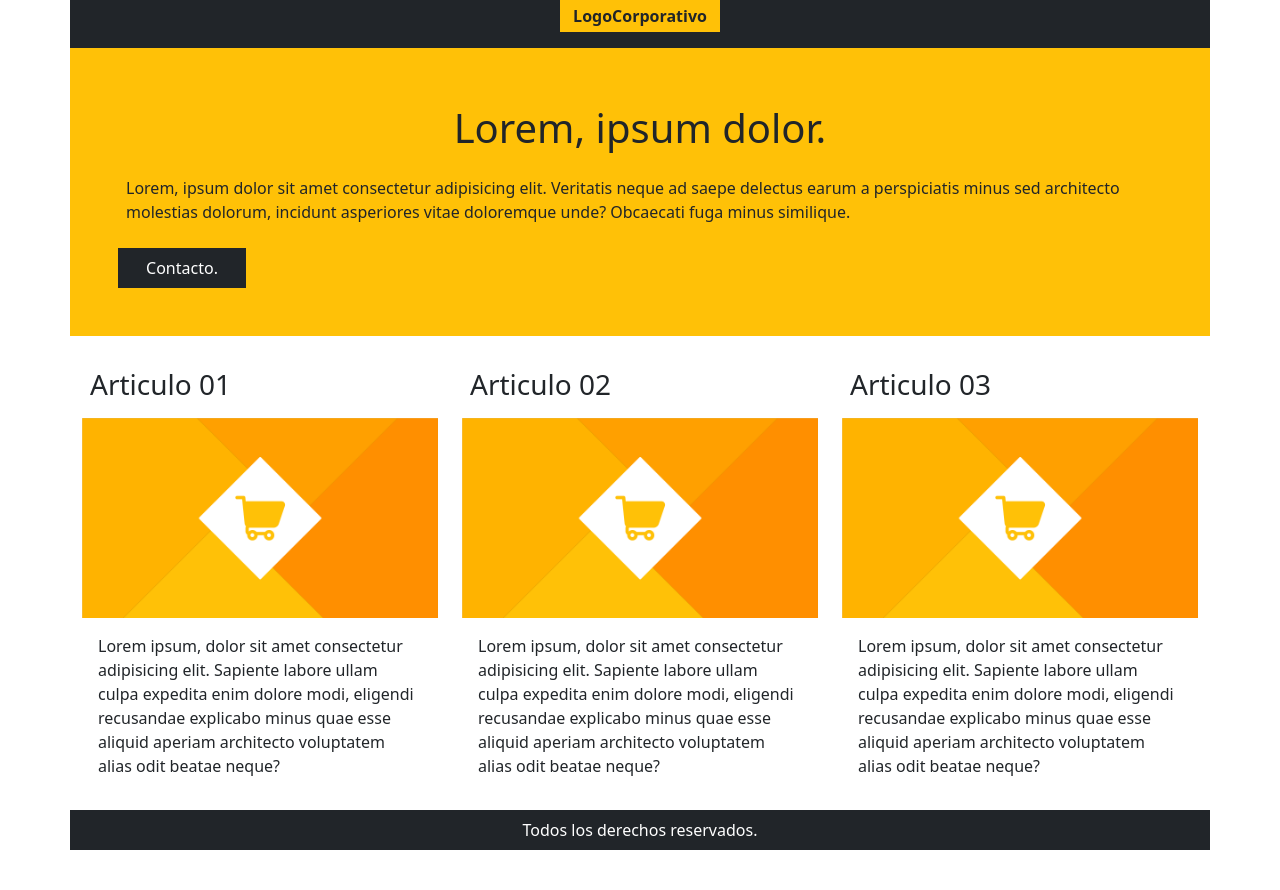
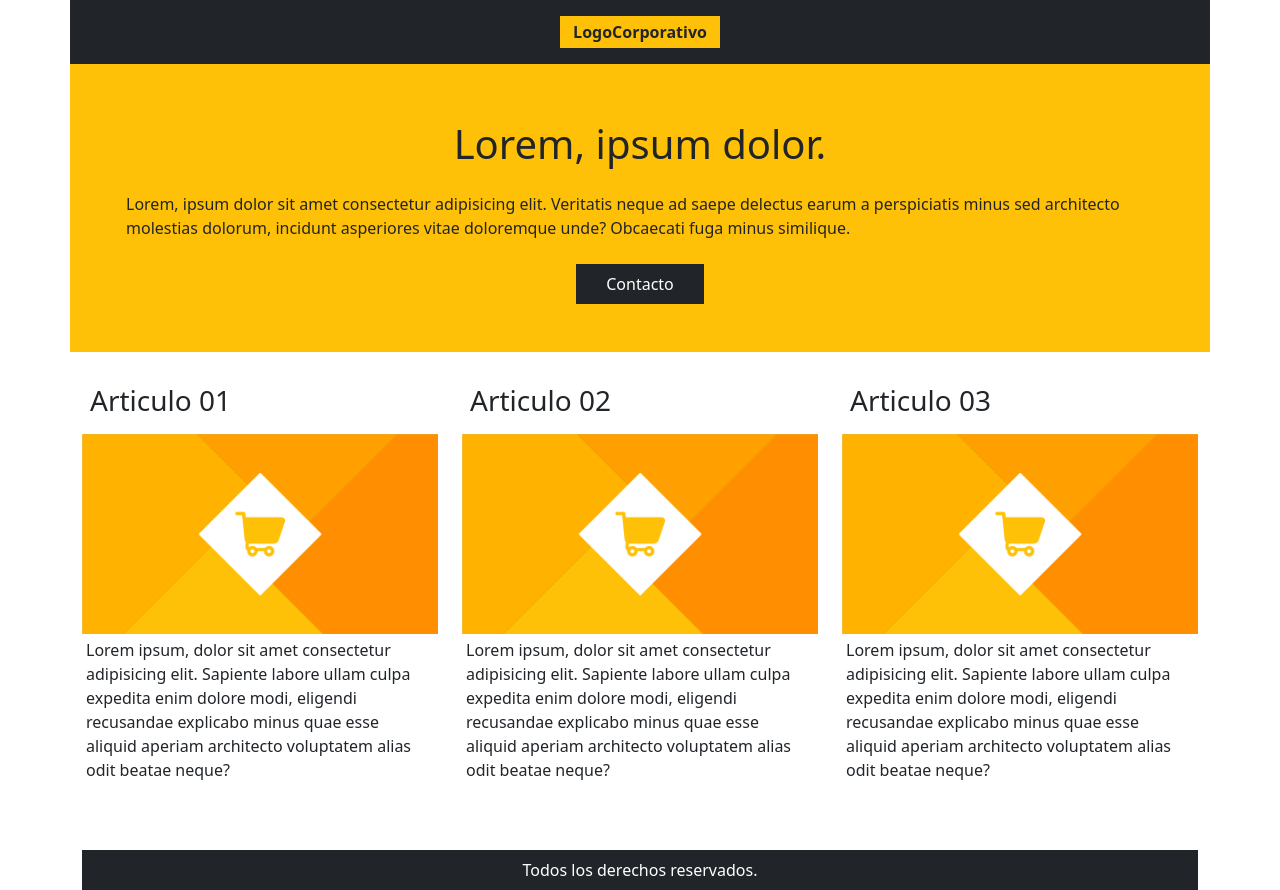
Before and after one commit to dagp-ucol/university-mobile-coding-excersices, a plain HTML site: page practica-02/index.html in a window 1280 px wide. Before the commit the page ends 850 px from the top, so only its background shows below. Drawn offline with nearby package versions, Linux system fonts and the light colour scheme.

Commit message:
Add margin-bottom to posts

```diff
--- a/practica-02/index.html
+++ b/practica-02/index.html
@@ -22,41 +22,41 @@
 
         <div class="row justify-content-center align-items-center ">
             <div class="logo col-md-12 bg-dark d-flex justify-content-around">
-                <p class="bg-warning text-center p-1" style="width: 10rem;">LogoCorporativo</p>
+                <p class="bg-warning text-center p-1 mt-3" style="width: 10rem;">LogoCorporativo</p>
             </div>
 
-            <div class="content col-12 bg-warning p-5">
+            <div class="row content col-12 bg-warning p-5 justify-content-center align-items-center">
                 <h1 class="p-2 d-flex justify-content-around">Lorem, ipsum dolor.</h1>
-                <p class="d-flex justify-content-around p-2">Lorem, ipsum dolor sit amet consectetur adipisicing elit. Veritatis neque ad saepe delectus earum a perspiciatis minus sed architecto molestias dolorum, incidunt asperiores vitae doloremque unde? Obcaecati fuga minus similique.</p>
-                <div class="bg-dark text-white d-flex justify-content-around p-2" style="width: 8rem;">Contacto.</div>
+            <p class="d-flex justify-content-around p-2">Lorem, ipsum dolor sit amet consectetur adipisicing elit. Veritatis neque ad saepe delectus earum a perspiciatis minus sed architecto molestias dolorum, incidunt asperiores vitae doloremque unde? Obcaecati fuga minus similique.</p>
+                <div class="bg-dark text-white d-flex justify-content-around p-2" style="width: 8rem;">Contacto</div>
             </div>
         </div>
 
         <br>
 
-        <div class="row justify-content-center align-items-center">
+        <div class="row justify-content-center align-items-center mb-5">
             <div class="titulo1 col-sm-6 col-md-4">
                 <h3 class="p-2">Articulo 01</h3>
                 <img src="./img/auto.png" alt="" srcset="">
-                <p class="p-3">Lorem ipsum, dolor sit amet consectetur adipisicing elit. Sapiente labore ullam culpa expedita enim dolore modi, eligendi recusandae explicabo minus quae esse aliquid aperiam architecto voluptatem alias odit beatae neque?</p>
+                <p class="p-1">Lorem ipsum, dolor sit amet consectetur adipisicing elit. Sapiente labore ullam culpa expedita enim dolore modi, eligendi recusandae explicabo minus quae esse aliquid aperiam architecto voluptatem alias odit beatae neque?</p>
             </div>
 
             <div class="titulo2 col-sm-6 col-md-4">
                 <h3 class="p-2">Articulo 02</h3>
                 <img src="./img/auto.png" alt="" srcset="">
-                <p class="p-3">Lorem ipsum, dolor sit amet consectetur adipisicing elit. Sapiente labore ullam culpa expedita enim dolore modi, eligendi recusandae explicabo minus quae esse aliquid aperiam architecto voluptatem alias odit beatae neque?</p>
+                <p class="p-1">Lorem ipsum, dolor sit amet consectetur adipisicing elit. Sapiente labore ullam culpa expedita enim dolore modi, eligendi recusandae explicabo minus quae esse aliquid aperiam architecto voluptatem alias odit beatae neque?</p>
             </div>
 
             <div class="titulo3 col-sm-12 col-md-4">
                 <h3 class="p-2">Articulo 03</h3>
                 <img src="./img/auto.png" alt="" srcset="">
-                <p class="p-3">Lorem ipsum, dolor sit amet consectetur adipisicing elit. Sapiente labore ullam culpa expedita enim dolore modi, eligendi recusandae explicabo minus quae esse aliquid aperiam architecto voluptatem alias odit beatae neque?</p>
+                <p class="p-1">Lorem ipsum, dolor sit amet consectetur adipisicing elit. Sapiente labore ullam culpa expedita enim dolore modi, eligendi recusandae explicabo minus quae esse aliquid aperiam architecto voluptatem alias odit beatae neque?</p>
             </div>
 
             <br>
 
-            <div class="bg-dark text-white p-2 d-flex justify-content-around">Todos los derechos reservados.</div>
         </div>
+        <div class="bg-dark text-white p-2 d-flex justify-content-around">Todos los derechos reservados.</div>
     </div>
 
 </body>
```
